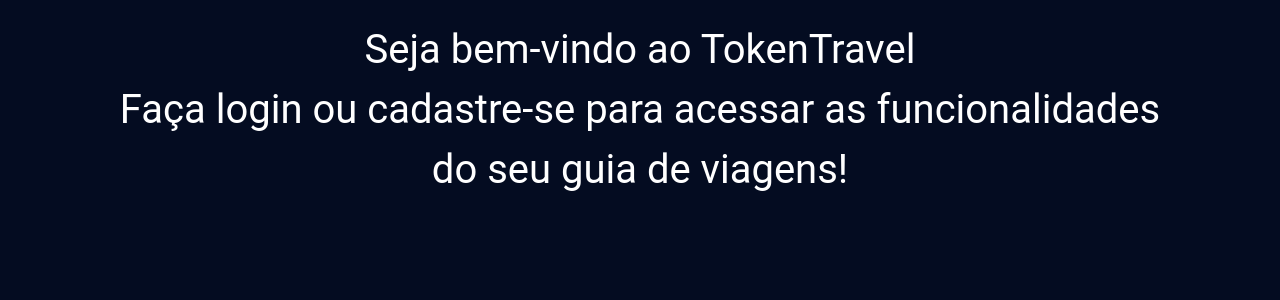
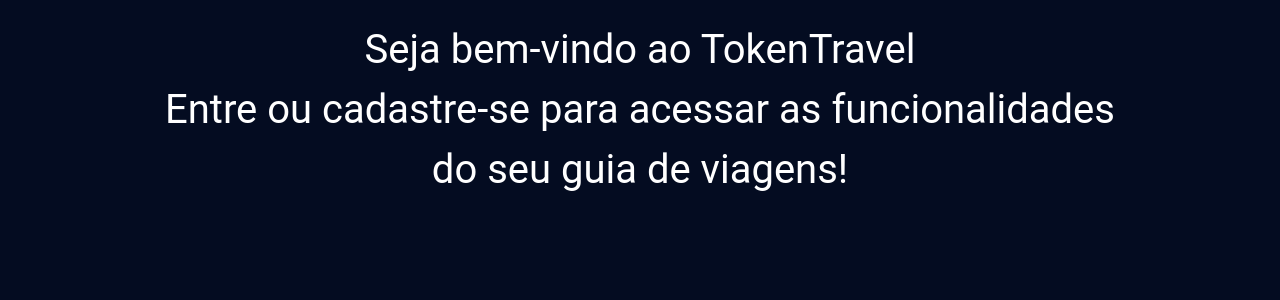
Before and after one commit to ruanmoraes018/dweb-2022.2, a Django app: page /menu in a window 1280 px wide. Shown: the part 94-394 px from the top of the page. Run offline with Django 4.2, Linux system fonts and the light colour scheme.

Commit message:
Arquivos Bootstrap (PT 1)

```diff
--- a/TokenBus/templates/menu.html
+++ b/TokenBus/templates/menu.html
@@ -46,7 +46,7 @@
         {% block h3 %}
             <div class="container" id="fraseunica" >
                 Seja bem-vindo ao TokenTravel <br>
-                Faça login ou cadastre-se para acessar as funcionalidades <br>
+                Entre ou cadastre-se para acessar as funcionalidades <br>
                 do seu guia de viagens!<br>
             </div>
         {% endblock %}
```
